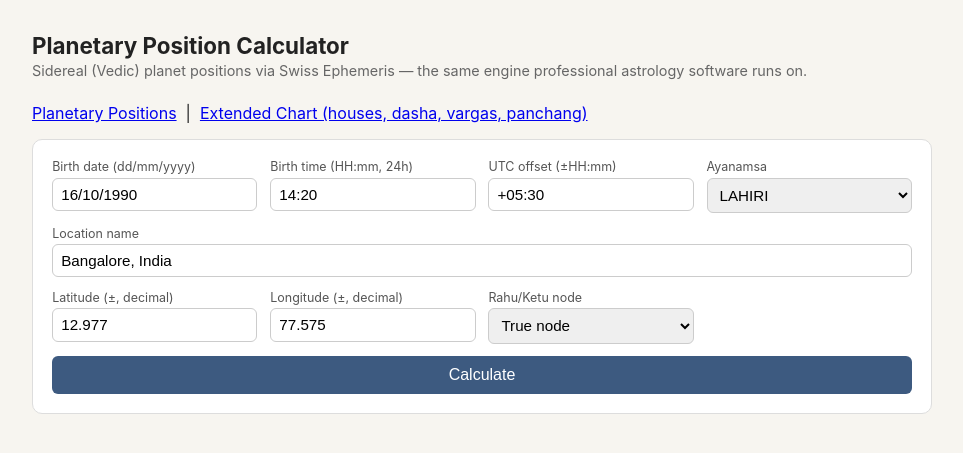
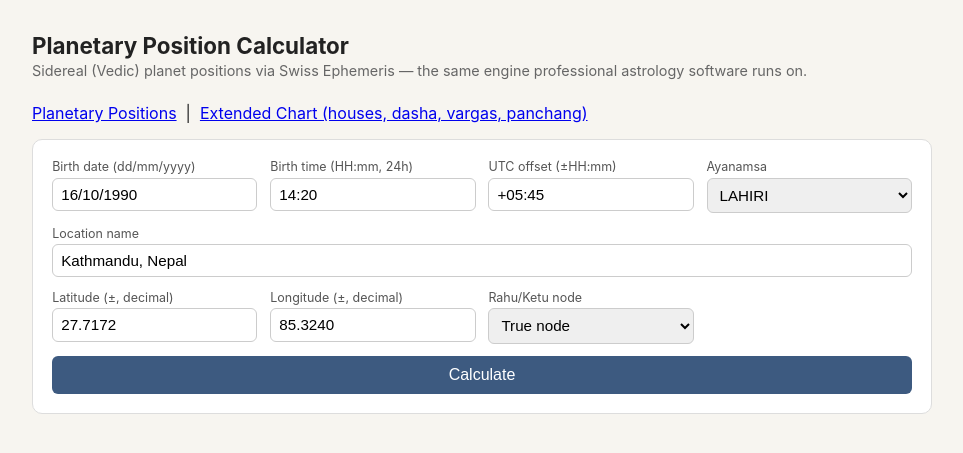
Before and after one commit to regcyb1/Planetary-Position, a Flask app: page / in a window 1280 px wide. Shown: the top 453 px of the page, without its empty margins (158-1121 px from the left). Run offline with Flask 3, Linux system fonts and the light colour scheme.

Commit message:
Default form values to Nepal (Kathmandu, +05:45) instead of India
Verified core ephemeris math (Julian Day/UT, tropical Sun, Ascendant/RAMC)
against independent reference formulas -- all match to sub-arcsecond
precision, so the position math itself was not the source of error.

Root cause of the reported time drift: the app previously defaulted to
India's +05:30 offset and Bangalore coordinates, while UTC offset and
lat/long are separate manual fields. For Nepal (+05:45) charts, leaving
the offset at the India default silently shifts every computed position
(worst on the fast-moving Ascendant). Defaulting to Nepal removes that
footgun for this user's actual use case; offset/location remain editable.

Co-Authored-By: Claude Sonnet 5 <noreply@anthropic.com>
Claude-Session: https://claude.ai/code/session_01MtzSGHkbRnk2LnM4UKJV7X

```diff
--- a/app.py
+++ b/app.py
@@ -68,10 +68,10 @@ def parse_float(text: str, label: str, lo: float, hi: float):
 DEFAULTS = {
     "date": "16/10/1990",
     "time": "14:20",
-    "offset": "+05:30",
-    "location": "Bangalore, India",
-    "latitude": "12.977",
-    "longitude": "77.575",
+    "offset": "+05:45",
+    "location": "Kathmandu, Nepal",
+    "latitude": "27.7172",
+    "longitude": "85.3240",
     "ayanamsa": "LAHIRI",
     "node": "true",
 }
--- a/templates/index.html
+++ b/templates/index.html
@@ -81,7 +81,7 @@
   </div>
   <div>
     <label>UTC offset (±HH:mm)</label>
-    <input name="offset" value="{{ values.offset }}" placeholder="+05:30">
+    <input name="offset" value="{{ values.offset }}" placeholder="+05:45">
   </div>
   <div>
     <label>Ayanamsa</label>
@@ -94,15 +94,15 @@
 
   <div class="full-row">
     <label>Location name</label>
-    <input name="location" value="{{ values.location }}" placeholder="Bangalore, India">
+    <input name="location" value="{{ values.location }}" placeholder="Kathmandu, Nepal">
   </div>
   <div>
     <label>Latitude (±, decimal)</label>
-    <input name="latitude" value="{{ values.latitude }}" placeholder="12.977">
+    <input name="latitude" value="{{ values.latitude }}" placeholder="27.7172">
   </div>
   <div>
     <label>Longitude (±, decimal)</label>
-    <input name="longitude" value="{{ values.longitude }}" placeholder="77.575">
+    <input name="longitude" value="{{ values.longitude }}" placeholder="85.3240">
   </div>
   <div>
     <label>Rahu/Ketu node</label>
```
